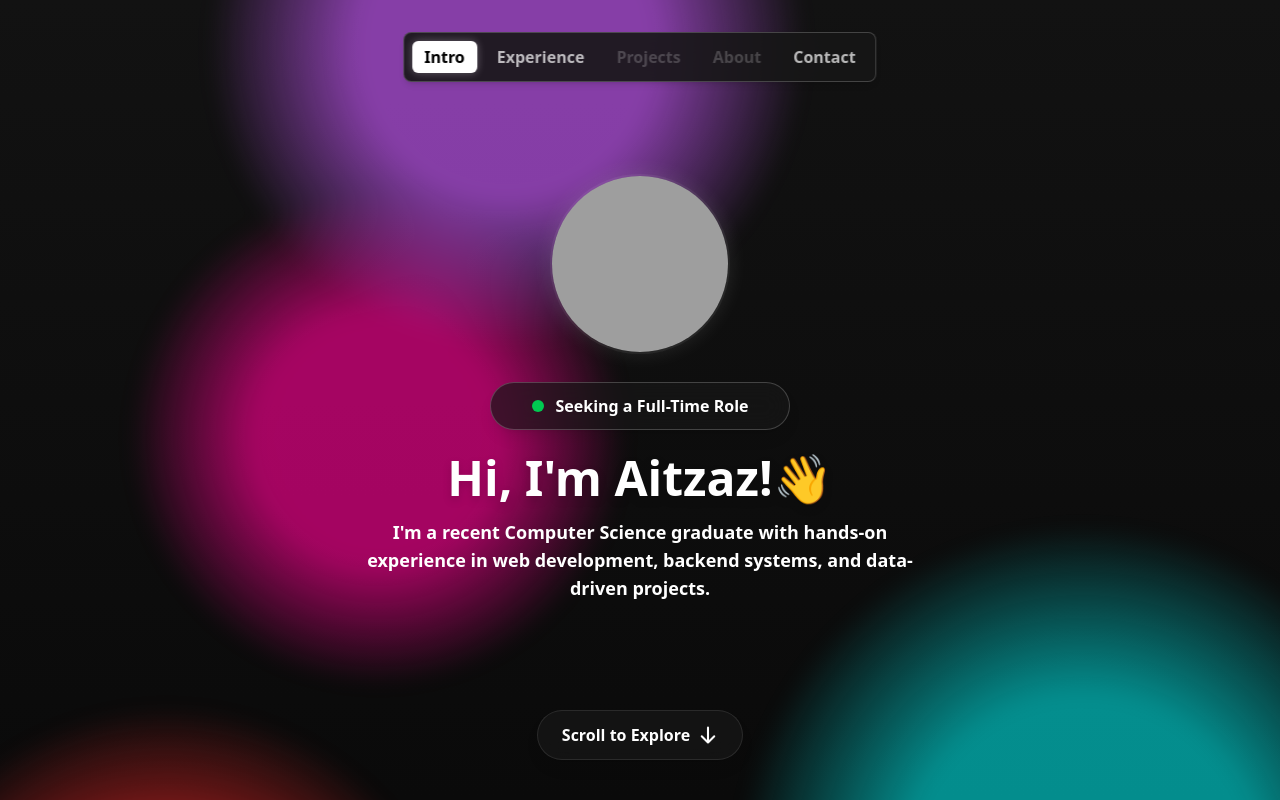
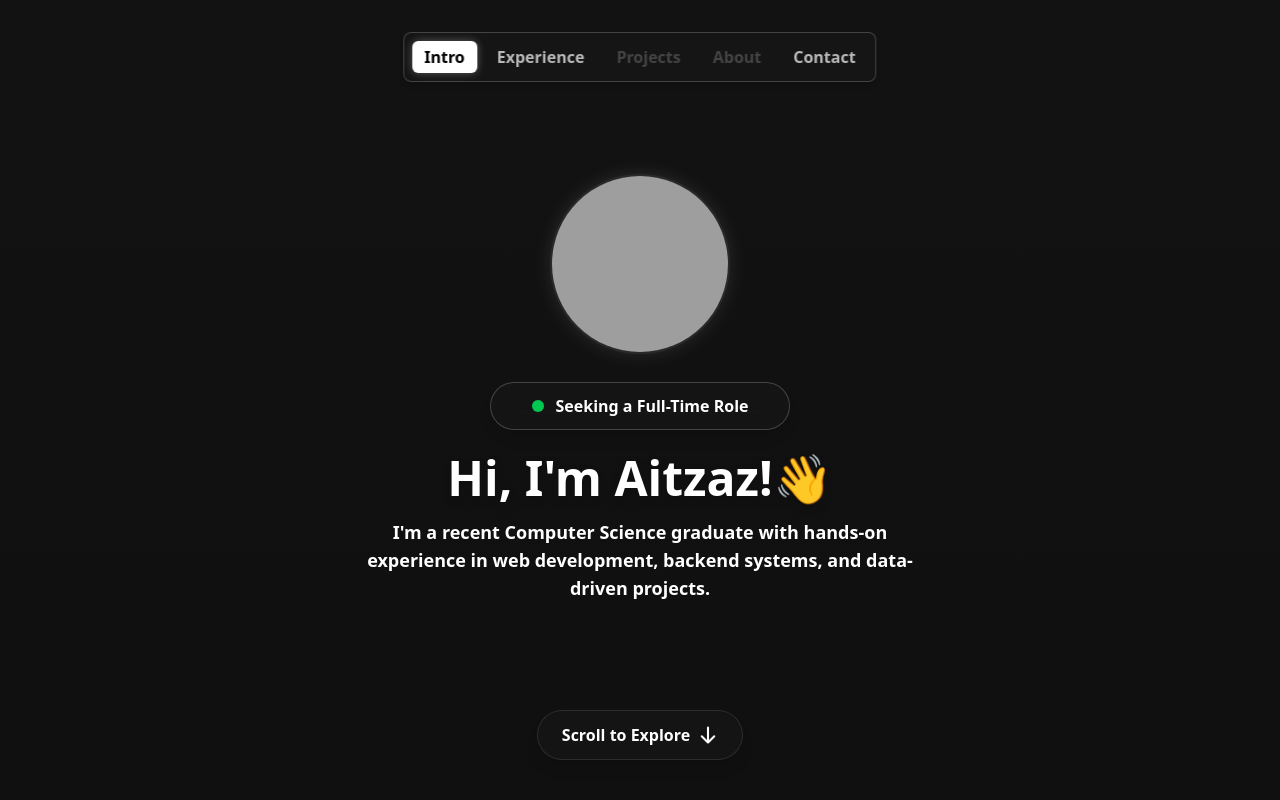
Before and after one commit to aitzaz-qadir/portfolio-website, a React (Vite) app: page / in a window 1280 px wide. Shown: the top 800 px of the page. Built offline with nearby package versions, Linux system fonts and the light colour scheme; grey boxes are pictures that could not be loaded.

Commit message:
- Changed favicon, updated node, removed bg animation

```diff
--- a/src/App.jsx
+++ b/src/App.jsx
@@ -1,4 +1,4 @@
-import React, { useEffect, useState, useCallback, useMemo } from 'react';
+import React, { useEffect, useState, useCallback } from 'react';
 import './index.css';
 
 // Smooth scroll function
@@ -104,34 +104,8 @@ function App() {
     scrollToSection('experience');
   }, []);
 
-  // Memoized blob components for better performance
-  const blobComponents = useMemo(
-    () => (
-      <>
-        {/* Magenta Blob - slightly smaller and optimized */}
-        <div className="absolute bg-[radial-gradient(circle_at_center,_rgba(255,0,128,0.7)_35%,_rgba(255,255,0,0)_70%)] w-[500px] h-[500px] top-[30%] left-[10%] animate-move0 rounded-full blob opacity-90"></div>
-        {/* Purple Blob */}
-        <div className="absolute bg-[radial-gradient(circle_at_center,_rgba(180,100,255,0.7)_35%,_rgba(255,0,128,0)_70%)] w-[600px] h-[600px] top-[10%] left-[30%] animate-move1 rounded-full blob opacity-90"></div>
-        {/* Cyan Blob */}
-        <div className="absolute bg-[radial-gradient(circle_at_center,_rgba(0,200,200,0.7)_35%,_rgba(0,255,255,0)_70%)] w-[700px] h-[700px] top-[25%] left-[70%] animate-move2 rounded-full blob opacity-90"></div>
-        {/* Blue Blob */}
-        <div className="absolute bg-[radial-gradient(circle_at_center,_rgba(80,160,255,0.7)_35%,_rgba(0,128,255,0)_70%)] w-[550px] h-[550px] top-[60%] left-[80%] animate-move3 rounded-full blob opacity-90"></div>
-        {/* Red Blob */}
-        <div className="absolute bg-[radial-gradient(circle_at_center,_rgba(255,60,60,0.7)_35%,_rgba(255,0,0,0)_70%)] w-[600px] h-[600px] top-[70%] left-[50%] animate-move4 rounded-full blob opacity-90"></div>
-      </>
-    ),
-    []
-  );
-
   return (
-    <div className="scroll-optimized">
-      {/* Optimized blob container - removed SVG filter entirely */}
-      <div className="fixed inset-0 -z-50 overflow-hidden bg-gradient-to-t from-[#0a0a0a] via-[#0e0e0e] to-[#121212]">
-        <div className="relative w-full h-full blob-wrapper">
-          {blobComponents}
-        </div>
-      </div>
-
+    <div className="scroll-optimized min-h-screen bg-gradient-to-t from-[#0a0a0a] via-[#0e0e0e] to-[#121212]">
       {/* Navbar */}
       <nav
         className={`fixed z-50 transition-all duration-200 ease-in-out bg-neutral-900/90 backdrop-blur-xl shadow-md
--- a/src/index.css
+++ b/src/index.css
@@ -1,13 +1,4 @@
 @import 'tailwindcss';
-
-/* Optimized blob wrapper - reduced blur intensity for better performance */
-.blob-wrapper {
-  /* Reduced from blur(20px) to blur(10px) for 50% performance improvement */
-  filter: blur(10px);
-  /* Force hardware acceleration */
-  will-change: transform;
-  transform: translateZ(0);
-}
 
 /* Gradient style */
 .bg-dark-gradient {
@@ -18,71 +9,6 @@
     #111111 60%,
     #141414 100%
   );
-}
-
-/* Optimized animations with transform3d for hardware acceleration */
-@keyframes moveVertical {
-  0% {
-    transform: translate3d(0, -50%, 0);
-  }
-  50% {
-    transform: translate3d(0, 50%, 0);
-  }
-  100% {
-    transform: translate3d(0, -50%, 0);
-  }
-}
-
-@keyframes moveInCircle {
-  0% {
-    transform: rotate3d(0, 0, 1, 0deg);
-  }
-  50% {
-    transform: rotate3d(0, 0, 1, 180deg);
-  }
-  100% {
-    transform: rotate3d(0, 0, 1, 360deg);
-  }
-}
-
-/* Optimized animation classes with hardware acceleration */
-.animate-move0 {
-  transform-origin: center center;
-  animation: moveVertical 30s linear infinite;
-  will-change: transform;
-  transform: translateZ(0);
-}
-.animate-move1 {
-  transform-origin: calc(50% - 400px);
-  animation: moveInCircle 20s reverse infinite;
-  will-change: transform;
-  transform: translateZ(0);
-}
-.animate-move2 {
-  transform-origin: calc(50% - 400px);
-  animation: moveInCircle 40s linear infinite;
-  will-change: transform;
-  transform: translateZ(0);
-}
-.animate-move3 {
-  transform-origin: calc(50% - 400px);
-  animation: moveInCircle 40s ease infinite;
-  will-change: transform;
-  transform: translateZ(0);
-}
-.animate-move4 {
-  transform-origin: calc(50% - 400px);
-  animation: moveInCircle 20s ease infinite;
-  will-change: transform;
-  transform: translateZ(0);
-}
-
-/* Optimized blob class */
-.blob {
-  will-change: transform;
-  transform: translateZ(0);
-  /* Enhanced color mixing without expensive blend modes */
-  filter: contrast(1.1) saturate(1.3);
 }
 
 @keyframes bounceUpDown {
```
Also changed, not shown: assets/start-flag.svg, 1 other file (tests, documents, lock files or other folders).
